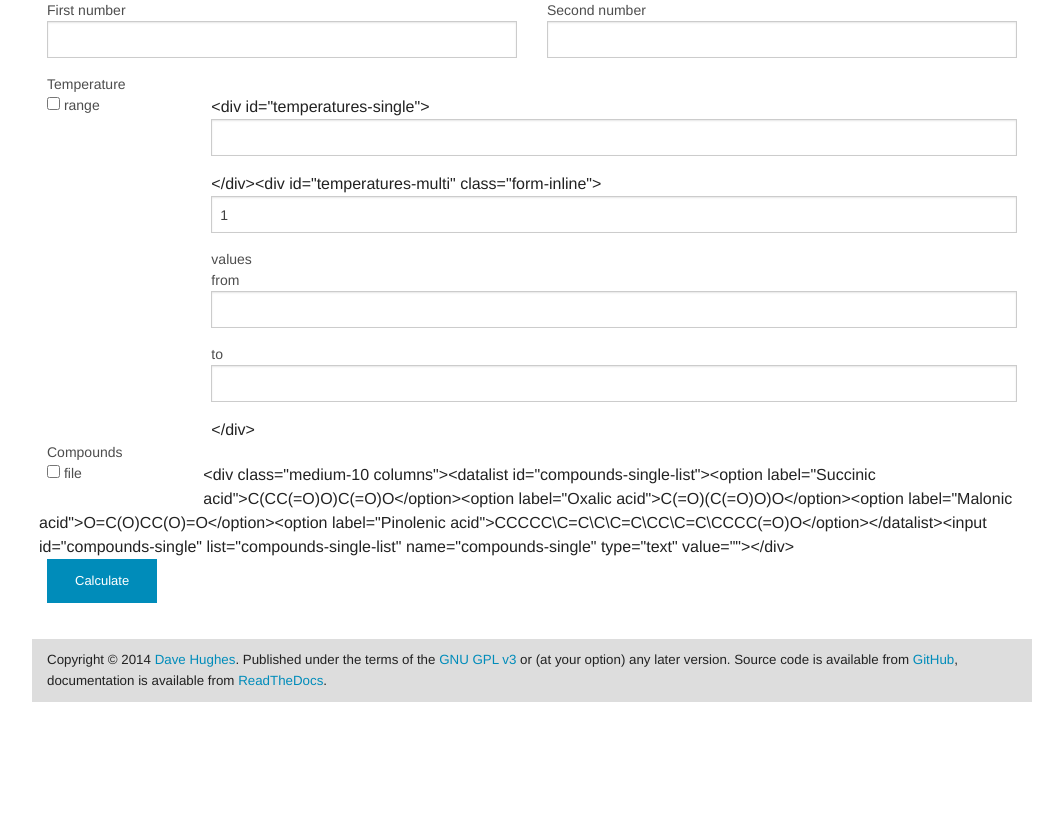
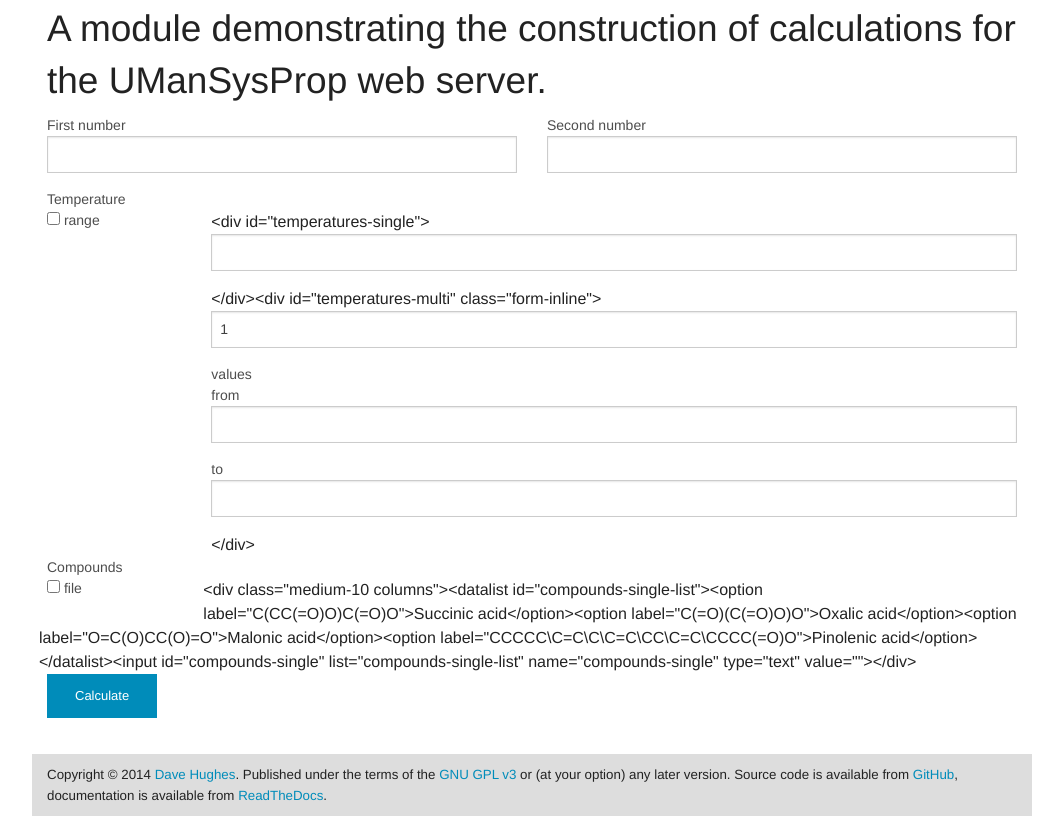
Before and after one commit to waveform-computing/umansysprop, a Flask app: page /tool/test in a window 1280 px wide. Shown: the part 250-1066 px from the top of the page, without its empty margins (108-1171 px from the left). Before the commit the page ends 952 px from the top, so only its background shows below. Run offline with Flask 2, Linux system fonts and the light colour scheme; some libraries are stand-ins or nearby versions.

Commit message:
Added a header to body content
Split the page title out into its own variable so we can mirror it in
the head and body. Also tidied up some doc bits

```diff
--- a/umansysprop/forms.py
+++ b/umansysprop/forms.py
@@ -95,7 +95,7 @@
     object.
 
     :param compounds:
-        If provided, a sequence of ``(label, value)`` tuples which can be
+        If provided, a sequence of ``(value, label)`` tuples which can be
         selected by drop-down from the text field. Defaults to an empty
         sequence.
     """
@@ -114,7 +114,7 @@
                 tag.datalist(
                     (
                         tag.option(value, label=label)
-                        for (label, value) in self.compounds
+                        for (value, label) in self.compounds
                         ),
                     id='%s-list' % self.id
                     ) +
@@ -147,7 +147,7 @@
     returns a sequence of OpenBabel molecule objects.
 
     :param compounds:
-        If provided, a sequence of ``(label, value)`` tuples which can be
+        If provided, a sequence of ``(value, label)`` tuples which can be
         selected by drop-down from the text field. Defaults to an empty
         sequence.
     """
--- a/umansysprop/server.py
+++ b/umansysprop/server.py
@@ -44,6 +44,7 @@
 def index():
     return render_template(
         'index.html',
+        title='Welcome',
         tools=[
             finder.find_module(modname).load_module(modname)
             for (finder, modname, ispkg) in pkgutil.iter_modules(
@@ -61,7 +62,7 @@
     except KeyError:
         loader = pkgutil.get_loader(mod_name)
         mod = loader.load_module(mod_name)
-    assert hasattr(mod, 'Form')
+    assert hasattr(mod, 'HandlerForm')
     assert hasattr(mod, 'handler')
 
     # Present the tool's input form, or execute the tool's handler callable
@@ -71,6 +72,7 @@
         return jsonify(mod.handler(**form.data))
     return render_template(
         '%s.html' % name,
+        title=mod.__doc__,
         form=form,
         )
 
--- a/umansysprop/templates/index.html
+++ b/umansysprop/templates/index.html
@@ -1,9 +1,8 @@
 {% extends "layout.html" %}
-{% block title %}Home{% endblock %}
 {% block content %}
+{{ super() }}
 <div class="row">
   <div class="small-12 columns">
-    <h1>Welcome</h1>
     <p>UManSysProp is an online facility for calculating the properties of
     individual organic molecules and ensemble mixtures. Built using <a
     href="http://openbabel.org/wiki/Main_Page">open source chemical
--- a/umansysprop/templates/layout.html
+++ b/umansysprop/templates/layout.html
@@ -4,7 +4,7 @@
     {% block head %}
     <meta charset="utf-8" />
     <meta name="viewport" content="width=device-width, initial-scale=1.0" />
-    <title>{% block title %}{% endblock %} - UManSysProp</title>
+    <title>{{ title }} - UManSysProp</title>
     <link rel="stylesheet" href="/static/foundation5/css/foundation.css" />
     <link rel="stylesheet" href="/static/app.css" />
     <link href='http://fonts.googleapis.com/css?family=Nunito' rel='stylesheet' type='text/css'>
@@ -31,6 +31,11 @@
 
     <div id="content">
       {% block content %}
+      <div class="row">
+        <div class="small-12 columns">
+          <h2>{{ title }}</h2>
+        </div>
+      </div>
       {% endblock %}
     </div>
 
--- a/umansysprop/templates/tool.html
+++ b/umansysprop/templates/tool.html
@@ -21,6 +21,7 @@
 {% endmacro %}
 
 {% block content %}
+{{ super() }}
 <form method="POST" enctype="multipart/form-data">
   {% block form %}
   {% for field in form %}
```
